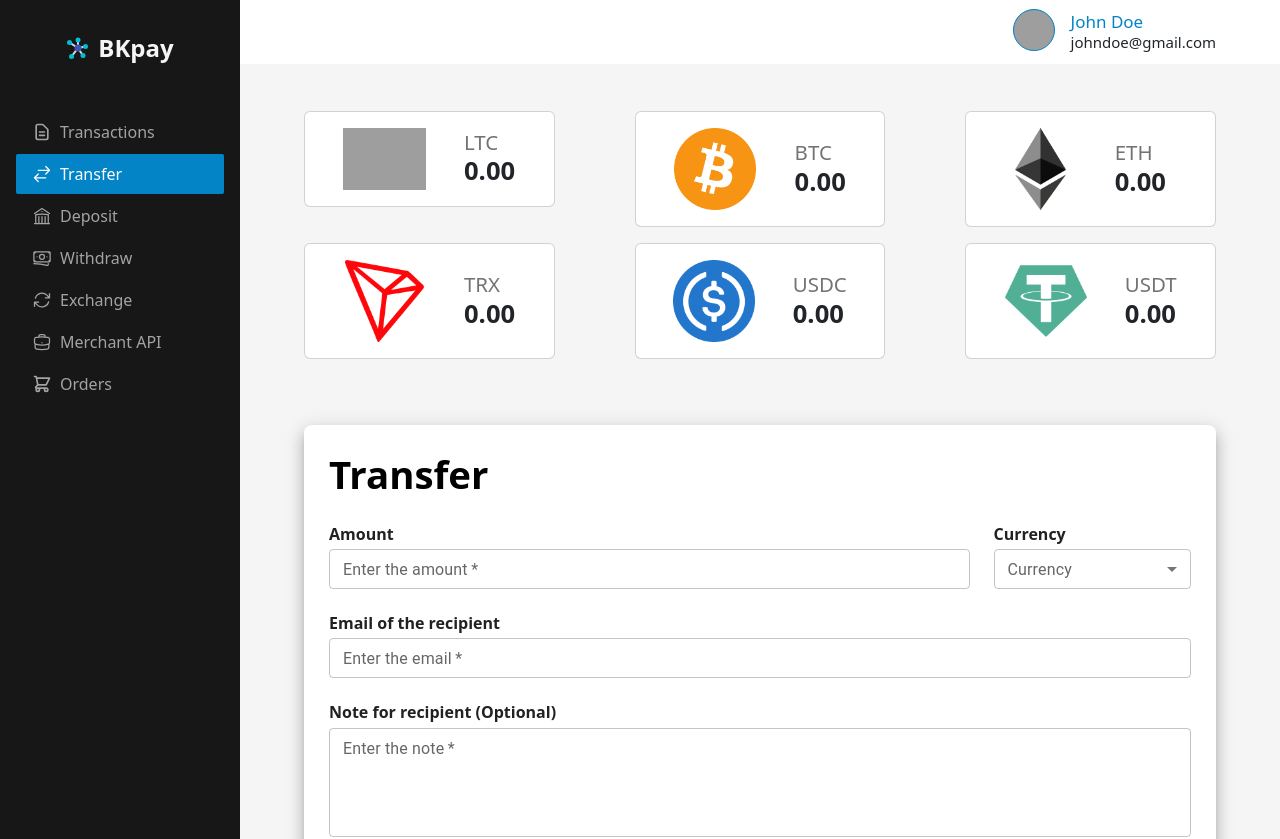
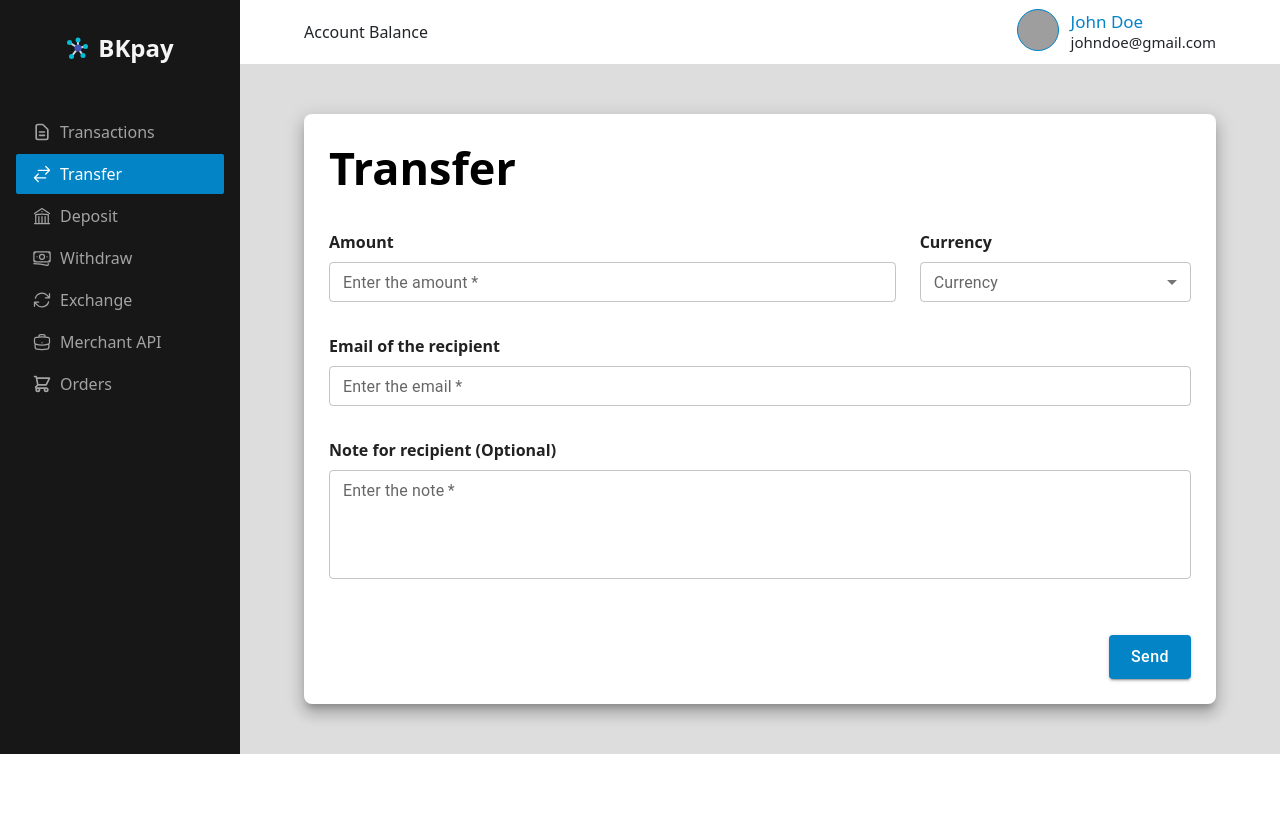
Before and after one commit to BHSK20/blockchain_payment_model, a React (Create React App) app: page /account/transfer in a window 1280 px wide. Shown: the top 839 px of the page. After the commit the page ends 800 px from the top, so only its background shows below. Built offline with nearby package versions, Linux system fonts and the light colour scheme; grey boxes are pictures that could not be loaded.

Commit message:
fix layout of transactions page, transfer page, merchantAPI page

```diff
--- a/src/components/shared/Header.jsx
+++ b/src/components/shared/Header.jsx
@@ -9,7 +9,10 @@
   const navigate = useNavigate();
 
   return (
-    <div className="bg-white h-16 flex justify-center md:px-16 md:justify-end items-center gap-3">
+    <div className="bg-white h-16 flex justify-center sm:px-16 sm:justify-between items-center space-x-3">
+      <div className="account-balance">Account Balance</div>
+      {/* Changed: Replace gap-3 by space-x-3 */}
+      <div className="account-details flex justify-center items-center space-x-1 md:space-x-3">
         <div className="avatar">
           <Menu as="div" className="relative">
             <div>
@@ -116,5 +119,6 @@
           <p style={{ fontSize: "15px" }}>johndoe@gmail.com</p>
         </div>
       </div>
+    </div>
   );
 }
--- a/src/components/shared/Layout.jsx
+++ b/src/components/shared/Layout.jsx
@@ -10,7 +10,7 @@
       <Sidebar />
       <div className="flex-1">
         <Header />
-        <div className="p-4">
+        <div className="p-4" style={{ backgroundColor: "#dddddd" }}>
           <Outlet />
         </div>
       </div>
--- a/src/pages/Page_Account_MerchantAPI/Child/MerchantAPIForm.jsx
+++ b/src/pages/Page_Account_MerchantAPI/Child/MerchantAPIForm.jsx
@@ -3,8 +3,8 @@
 
 export default function MerchantAPIForm() {
   return (
-    <div className="container px-10 py-5">
-      <Box sx={{ marginTop: "10px" }}>
+    <div className="container px-10 py-3">
+      <Box sx={{ marginTop: "10px", minHeight: 600 }}>
         <Paper
           sx={{
             boxShadow: 10,
@@ -18,7 +18,8 @@
         >
           <Box
             sx={{
-              fontSize: "3vw",
+              // fontSize: "3vw",
+              fontSize: "45px",
               fontWeight: 600,
               color: "black",
               display: "inline-flex",
@@ -30,7 +31,7 @@
           {/* <Divider sx={{ borderColor: "gray", borderBottomWidth: 1 }} /> */}
           <Box className="row">
             <Box className="col-12 col-md-6">
-              <h4 style={{ marginTop: 25, marginBottom: 5, fontWeight: 600 }}>
+              <h4 style={{ marginTop: 30, marginBottom: 8, fontWeight: 600 }}>
                 Company Name
               </h4>
               <TextField
@@ -44,7 +45,7 @@
               ></TextField>
             </Box>
             <Box className="col-12 col-md-6">
-              <h4 style={{ marginTop: 25, marginBottom: 5, fontWeight: 600 }}>
+              <h4 style={{ marginTop: 30, marginBottom: 8, fontWeight: 600 }}>
                 Country
               </h4>
               <TextField
@@ -58,7 +59,7 @@
               ></TextField>
             </Box>
             <Box className="col-12 col-md-6">
-              <h4 style={{ marginTop: 25, marginBottom: 5, fontWeight: 600 }}>
+              <h4 style={{ marginTop: 30, marginBottom: 8, fontWeight: 600 }}>
                 ZIP Code/Postal Code
               </h4>
               <TextField
@@ -72,7 +73,7 @@
               ></TextField>
             </Box>
             <Box className="col-12 col-md-6">
-              <h4 style={{ marginTop: 25, marginBottom: 5, fontWeight: 600 }}>
+              <h4 style={{ marginTop: 30, marginBottom: 8, fontWeight: 600 }}>
                 City
               </h4>
               <TextField
@@ -86,7 +87,7 @@
               ></TextField>
             </Box>
             <Box className="col-12">
-              <h4 style={{ marginTop: 25, marginBottom: 5, fontWeight: 600 }}>
+              <h4 style={{ marginTop: 30, marginBottom: 8, fontWeight: 600 }}>
                 Address Line 1
               </h4>
               <TextField
@@ -100,7 +101,7 @@
               ></TextField>
             </Box>
             <Box className="col-12 col-md-6">
-              <h4 style={{ marginTop: 25, marginBottom: 5, fontWeight: 600 }}>
+              <h4 style={{ marginTop: 30, marginBottom: 8, fontWeight: 600 }}>
                 Address Line 2
               </h4>
               <TextField
@@ -114,7 +115,7 @@
               ></TextField>
             </Box>
             <Box className="col-12 col-md-6">
-              <h4 style={{ marginTop: 25, marginBottom: 5, fontWeight: 600 }}>
+              <h4 style={{ marginTop: 30, marginBottom: 8, fontWeight: 600 }}>
                 Phone
               </h4>
               <TextField
@@ -129,7 +130,7 @@
             </Box>
           </Box>
           <Box sx={{ textAlign: "center", marginTop: 3 }}>
-            <h4 className="fs-5" style={{ marginBottom: 5, fontWeight: 700 }}>
+            <h4 className="fs-5" style={{ marginBottom: 8, fontWeight: 700 }}>
               I hereby confirm that all the provided information is CORRECT and
               TRUE.
             </h4>
--- a/src/pages/Page_Account_MerchantAPI/Page_Account_MerchantAPI.jsx
+++ b/src/pages/Page_Account_MerchantAPI/Page_Account_MerchantAPI.jsx
@@ -4,8 +4,10 @@
 
 export default function Page_Account_MerchantAPI() {
   return (
-    <div style={{ marginTop: "15px" }}>
-      <Cryptos />
+    <div
+    // Changed: Remove style={{ marginTop: "15px" }}
+    >
+      {/* <Cryptos /> */}
       <MerchantAPIForm />
     </div>
   );
--- a/src/pages/Page_Account_Transactions/Child/TransactionTable.jsx
+++ b/src/pages/Page_Account_Transactions/Child/TransactionTable.jsx
@@ -117,7 +117,7 @@
     },
   ]);
   return (
-    <div className="container px-10 py-5">
+    <div className="container px-10 py-3">
       <Box sx={{ marginTop: "10px" }}>
         <Paper
           sx={{
@@ -132,7 +132,8 @@
         >
           <Box
             sx={{
-              fontSize: "3vw",
+              // fontSize: "3vw",
+              fontSize: "45px",
               fontWeight: 600,
               color: "black",
               display: "inline-flex",
--- a/src/pages/Page_Account_Transactions/Page_Account_Transactions.jsx
+++ b/src/pages/Page_Account_Transactions/Page_Account_Transactions.jsx
@@ -4,8 +4,10 @@
 
 export default function Page_Account_Transactions() {
   return (
-    <div style={{ marginTop: "15px" }}>
-      <Cryptos />
+    <div
+    // Changed: Remove style={{ marginTop: "15px" }}
+    >
+      {/* <Cryptos /> */}
       <TransactionTable />
     </div>
   );
--- a/src/pages/Page_Account_Transfer/Child/TransferForm.jsx
+++ b/src/pages/Page_Account_Transfer/Child/TransferForm.jsx
@@ -13,8 +13,8 @@
 
 export default function TransferForm() {
   return (
-    <div className="container px-10 py-5">
-      <Box sx={{ marginTop: "10px" }}>
+    <div className="container px-10 py-3">
+      <Box sx={{ marginTop: "10px", minHeight: 600 }}>
         <Paper
           sx={{
             boxShadow: 10,
@@ -28,7 +28,8 @@
         >
           <Box
             sx={{
-              fontSize: "3vw",
+              // fontSize: "3vw",
+              fontSize: "45px",
               fontWeight: 600,
               color: "black",
               display: "inline-flex",
@@ -39,8 +40,8 @@
           </Box>
           {/* <Divider sx={{ borderColor: "gray", borderBottomWidth: 1 }} /> */}
           <Box className="row">
-            <Box className="col-12 col-sm-6 col-md-9">
-              <h4 style={{ marginTop: 25, marginBottom: 5, fontWeight: 600 }}>
+            <Box className="col-12 col-sm-6 col-md-8">
+              <h4 style={{ marginTop: 35, marginBottom: 10, fontWeight: 600 }}>
                 Amount
               </h4>
               <TextField
@@ -53,8 +54,8 @@
                 autoComplete="new-text"
               ></TextField>
             </Box>
-            <Box className="col-12 col-sm-6 col-md-3">
-              <h4 style={{ marginTop: 25, marginBottom: 5, fontWeight: 600 }}>
+            <Box className="col-12 col-sm-6 col-md-4">
+              <h4 style={{ marginTop: 35, marginBottom: 10, fontWeight: 600 }}>
                 Currency
               </h4>
               <FormControl size="small" fullWidth>
@@ -78,7 +79,7 @@
               </FormControl>
             </Box>
             <Box className="col-12">
-              <h4 style={{ marginTop: 25, marginBottom: 5, fontWeight: 600 }}>
+              <h4 style={{ marginTop: 35, marginBottom: 10, fontWeight: 600 }}>
                 Email of the recipient
               </h4>
               <TextField
@@ -92,7 +93,7 @@
               ></TextField>
             </Box>
             <Box className="col-12">
-              <h4 style={{ marginTop: 25, marginBottom: 5, fontWeight: 600 }}>
+              <h4 style={{ marginTop: 35, marginBottom: 10, fontWeight: 600 }}>
                 Note for recipient (Optional)
               </h4>
               <TextField
@@ -108,7 +109,7 @@
               ></TextField>
             </Box>
           </Box>
-          <Box sx={{ textAlign: "right" }}>
+          <Box sx={{ textAlign: "right", marginTop: 3 }}>
             <Button
               className="px-8"
               type="submit"
--- a/src/pages/Page_Account_Transfer/Page_Account_Transfer.jsx
+++ b/src/pages/Page_Account_Transfer/Page_Account_Transfer.jsx
@@ -4,8 +4,10 @@
 
 export default function Page_Account_Transfer() {
   return (
-    <div style={{ marginTop: "15px" }}>
-      <Cryptos />
+    <div
+    // Changed: Remove style={{ marginTop: "15px" }}
+    >
+      {/* <Cryptos /> */}
       <TransferForm />
     </div>
   );
```
Lines whose indentation alone changed are shown as unchanged.
